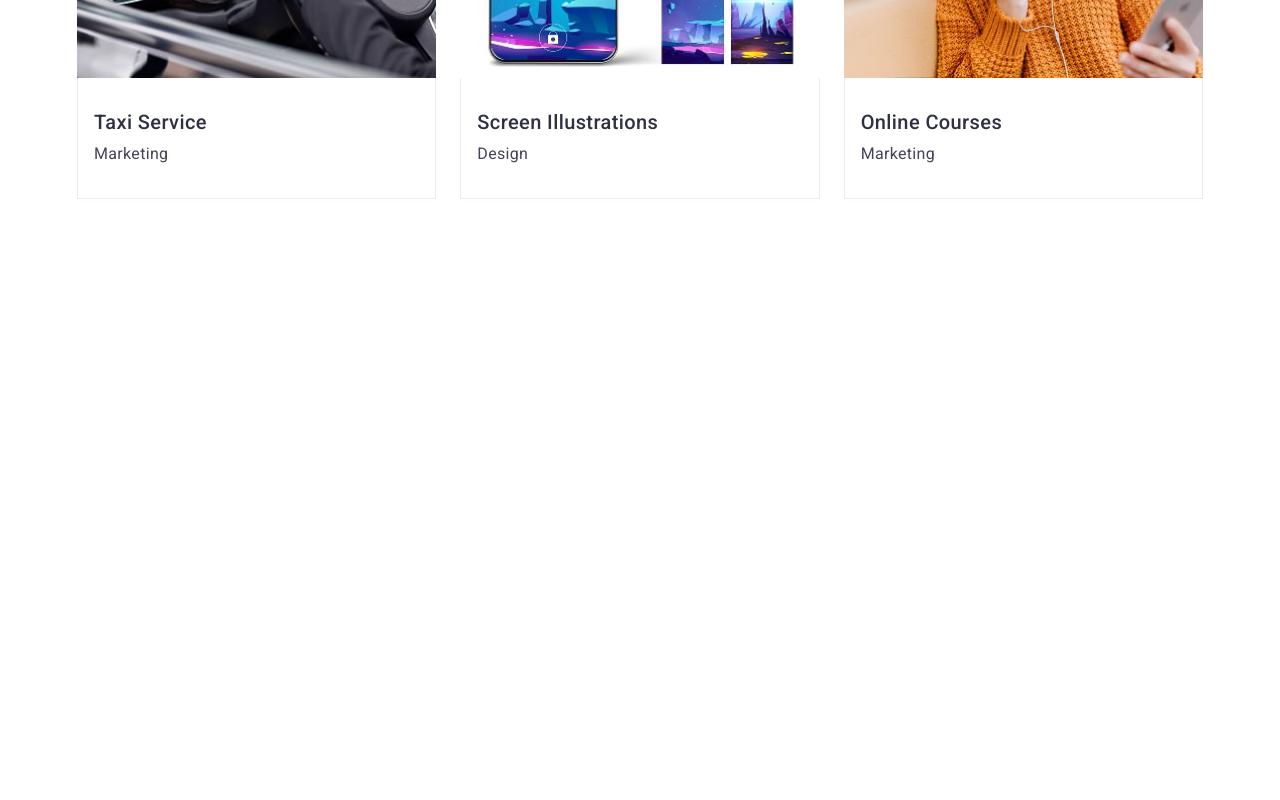
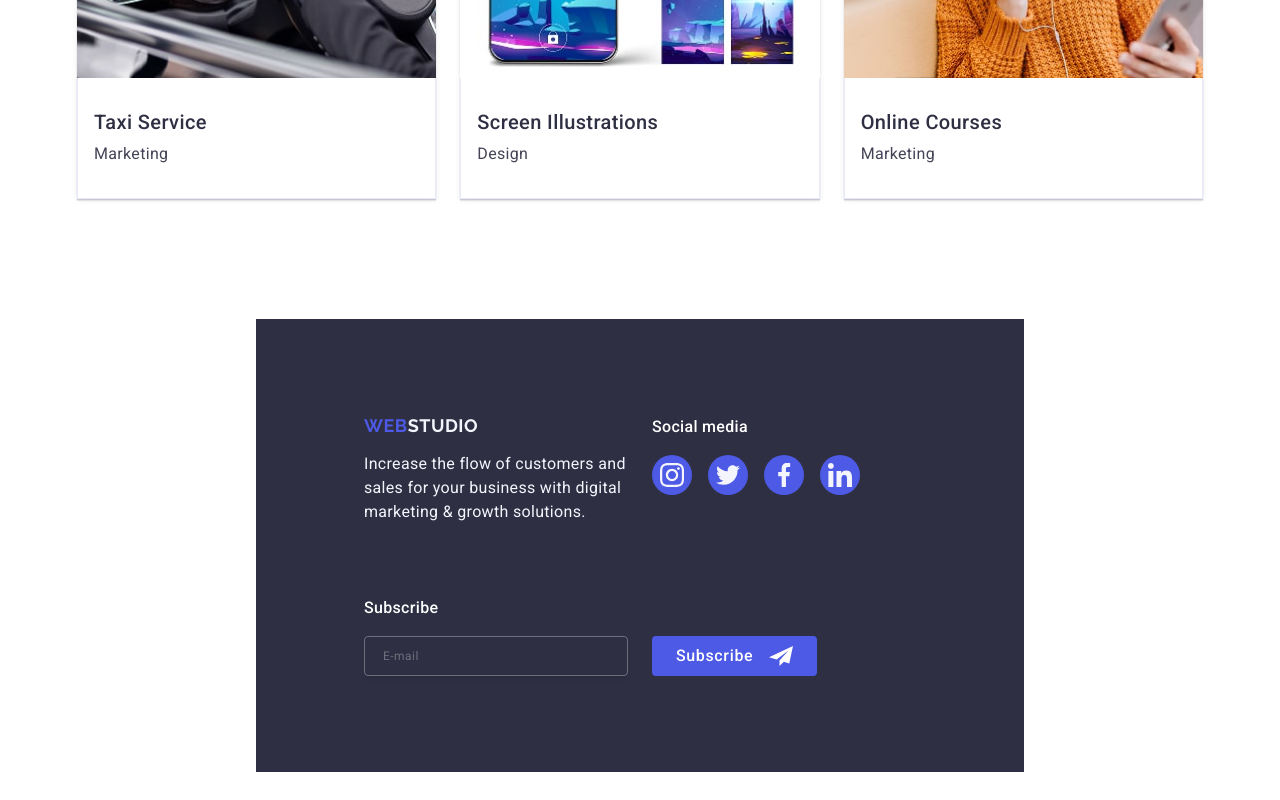
Before and after one commit to Volodymyr-UA-1/goit-markup-hw-06, a plain HTML site: page index.html in a window 1280 px wide. Shown: the part 2965-3765 px from the top of the page. Before the commit the page ends 3284 px from the top, so only its background shows below. Drawn offline with nearby package versions, Linux system fonts and the light colour scheme.

Commit message:
add footer tab

```diff
--- a/css/styles.css
+++ b/css/styles.css
@@ -712,6 +712,7 @@ button{
     background-color: #fff;
     cursor: pointer;
     transition: box-shadow 250ms cubic-bezier(0.4, 0, 0.2, 1);
+    box-shadow: 0 2px 1px 0 rgba(46, 47, 66, 0.08), 0 1px 1px 0 rgba(46, 47, 66, 0.16), 0 1px 6px 0 rgba(46, 47, 66, 0.08);
 }
 .portfolio-item:hover {
     box-shadow: 0px 2px 1px 0px rgba(46, 47, 66, 0.08),
@@ -791,3 +792,202 @@ button{
         flex-basis: calc((100% - 2*24px) / 3);
     }
 }
+
+/*footer mobile*/
+@media screen and (min-width: 320px) {
+.footer-container {
+    display: flex;
+    max-width: 320px;
+    height: auto;
+    flex-direction: column;
+    justify-content: center;
+    margin: 0 auto;
+    background-color: #2e2f42;
+    padding: 96px 16px;
+}
+.logo-block{
+    margin-bottom: 72px;
+    text-align: center;
+}
+.footer-logo {
+    display: inline-block;
+    margin-bottom: 16px;
+}
+.footer-logo .logo-link-footer {
+    color: #f4f4fd;
+}
+.footer-text {
+    line-height: 1.5;
+    letter-spacing: 0.02em;
+    color: #f4f4fd;
+    text-align: left;
+}
+.footer-social {
+    display: flex;
+    flex-direction: column;
+    row-gap: 16px;
+    justify-content: center;
+    align-items: center;
+    margin-bottom: 72px;
+}
+.footer-title-social {
+    font-weight: 500;
+    font-size: 16px;
+    line-height: 1.5;
+    color: #fff;
+    letter-spacing: 0.02em;
+    margin: 0 auto;
+}
+.footer-list-social {
+    display: flex;
+    justify-content: center;
+    gap: 16px;
+    width: 100%;
+    height: 40px;
+}
+.footer-item-social {
+    width: 40px;
+    height: 40px;
+    border-radius: 50%;
+    position: relative;
+    cursor: pointer;
+}
+.footer-icon-link:hover,
+.footer-icon-link:focus {
+    background-color: #31d0aa;
+}
+.footer-icon-link {
+    display: flex;
+    align-items: center;
+    justify-content: center;
+    width: 100%;
+    height: 100%;
+    background-color: #4d5ae5;
+    border-radius: 50%;
+    transition: background-color 250ms cubic-bezier(0.4, 0, 0.2, 1);
+}
+.footer-subscribe {
+    display: flex;
+    flex-direction: column;
+    row-gap: 16px;
+    justify-content: center;
+    align-items: center;
+}
+
+.footer-title-subscribe {
+    font-weight: 500;
+    font-size: 16px;
+    line-height: 1.5;
+    letter-spacing: 0.02em;
+    color: #fff;
+}
+.footer-subscribe-email {
+    border: 1px solid #fff;
+    border-radius: 4px;
+    width: 264px;
+    height: 40px;
+    box-shadow: 0 4px 4px 0 rgba(0, 0, 0, 0.15);
+    background-color: transparent;
+    font-size: 12px;
+    line-height: 2;
+    letter-spacing: 0.04em;
+    color: #fff;
+    opacity: 0.3;
+    margin-bottom: 16px;
+}
+.footer-subscribe-email:hover,
+.footer-subscribe-email:focus {
+    border: 1px solid #4d5ae5;
+    border-radius: 4px;
+    width: 264px;
+    height: 40px;
+}
+.footer-subscribe-email::placeholder {
+    padding-left: 16px;
+    color: #fff;
+    font-weight: 400;
+    line-height: 2;
+    letter-spacing: 0.04em;
+}
+.footer-button {
+    position: relative;
+    display: flex;
+    justify-content: center;
+    align-items: center;
+    font-family: "Roboto", sans-serif;
+    font-size: 16px;
+    line-height: 1.5;
+    border-radius: 4px;
+    min-width: 165px;
+    height: 40px;
+    background-color: #4d5ae5;
+    font-weight: 500;
+    letter-spacing: 0.04em;
+    color: #fff;
+    transition-property: background-color;
+    transition-duration: 250ms;
+    transition-timing-function: cubic-bezier(0.4, 0, 0.2, 1);
+    cursor: pointer;
+    padding: 8px 24px;
+    border: none;
+    margin: 0 auto;
+}
+.footer-button:hover,
+.footer-button:focus {
+    background-color: #404bbf;
+    cursor: pointer;
+}
+.icon-telegram {
+    margin-left: 16px;
+}
+}
+
+/*footer tablet*/
+@media screen and (min-width: 768px) {
+.footer-container {
+        display: flex;
+        flex-wrap: wrap;
+        max-width: 768px;
+        height: auto;
+        flex-direction: row;
+        column-gap: 24px ;
+        row-gap: 72px;
+        justify-content: start;
+        margin-bottom: 28px;
+        background-color: #2e2f42;
+        padding-top: 96px;
+        padding-bottom: 96px;
+        padding-left: 108px;
+        align-items: baseline;
+    }
+.logo-block {
+    display: block;
+    max-width: 264px;
+    margin-bottom: 0px;
+    text-align: start;
+}
+.footer-social {
+    display: inline-block;
+    text-align: start;
+    margin-bottom: 0px;
+}
+.footer-title-social {
+    margin-bottom: 16px;
+}
+
+.footer-subscribe {
+    display: block;
+    align-items: start;
+}
+
+.footer-subscribe-form {
+    display: flex;
+    gap: 24px;
+}
+.footer-title-subscribe {
+    margin-bottom: 16px;
+}
+.footer-subscribe-email {
+margin-bottom: 0px;
+}
+}
--- a/index.html
+++ b/index.html
@@ -541,7 +541,7 @@
       </section>
     </main>
     <!--footer-->
-    <footer class="footer hidden">
+    <footer class="footer">
       <div class="container footer-container">
         <div class="logo-block">
           <a class="logo footer-logo" href="./index.html"
@@ -588,7 +588,7 @@
         <div class="footer-subscribe">
           <p class="footer-title-subscribe">Subscribe</p>
           <form class="footer-subscribe-form">
-            <label class="footer-lael">
+            <label class="footer-label">
               <input
                 class="footer-subscribe-email"
                 type="email"
```
